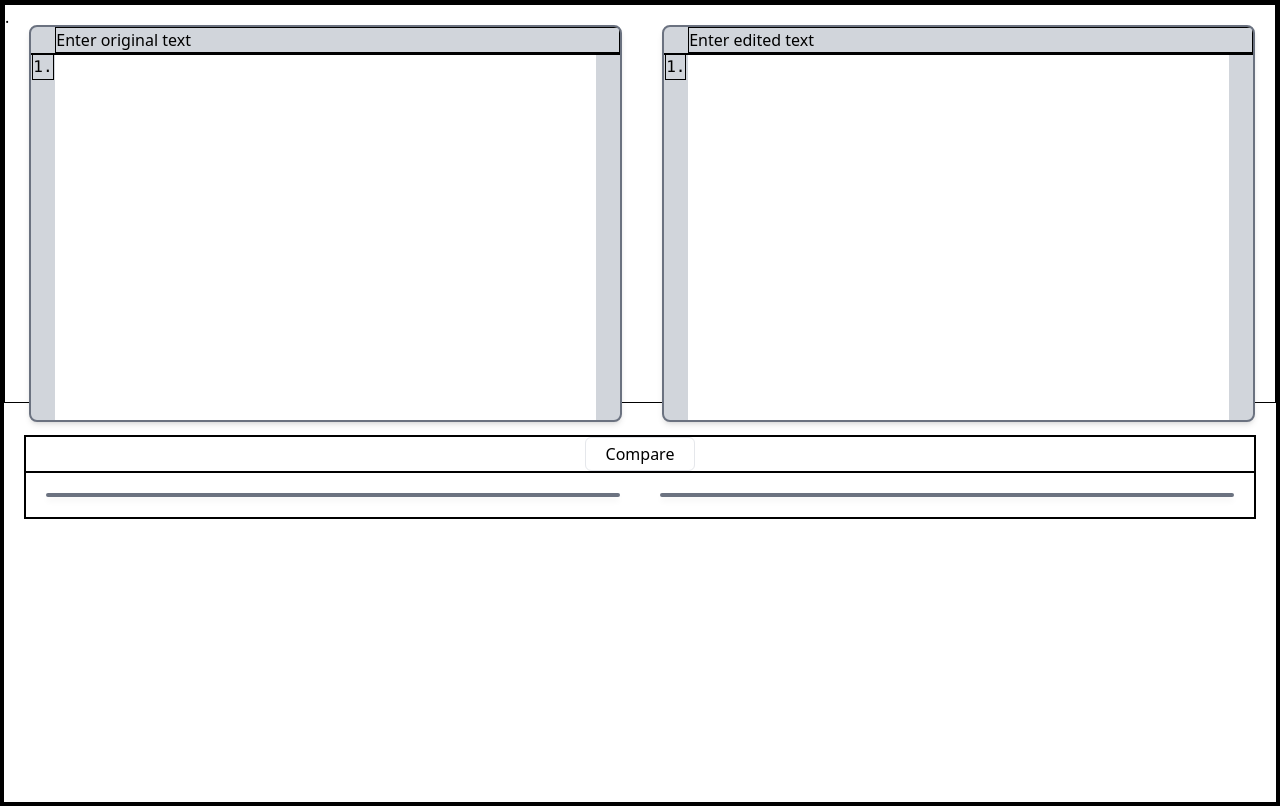
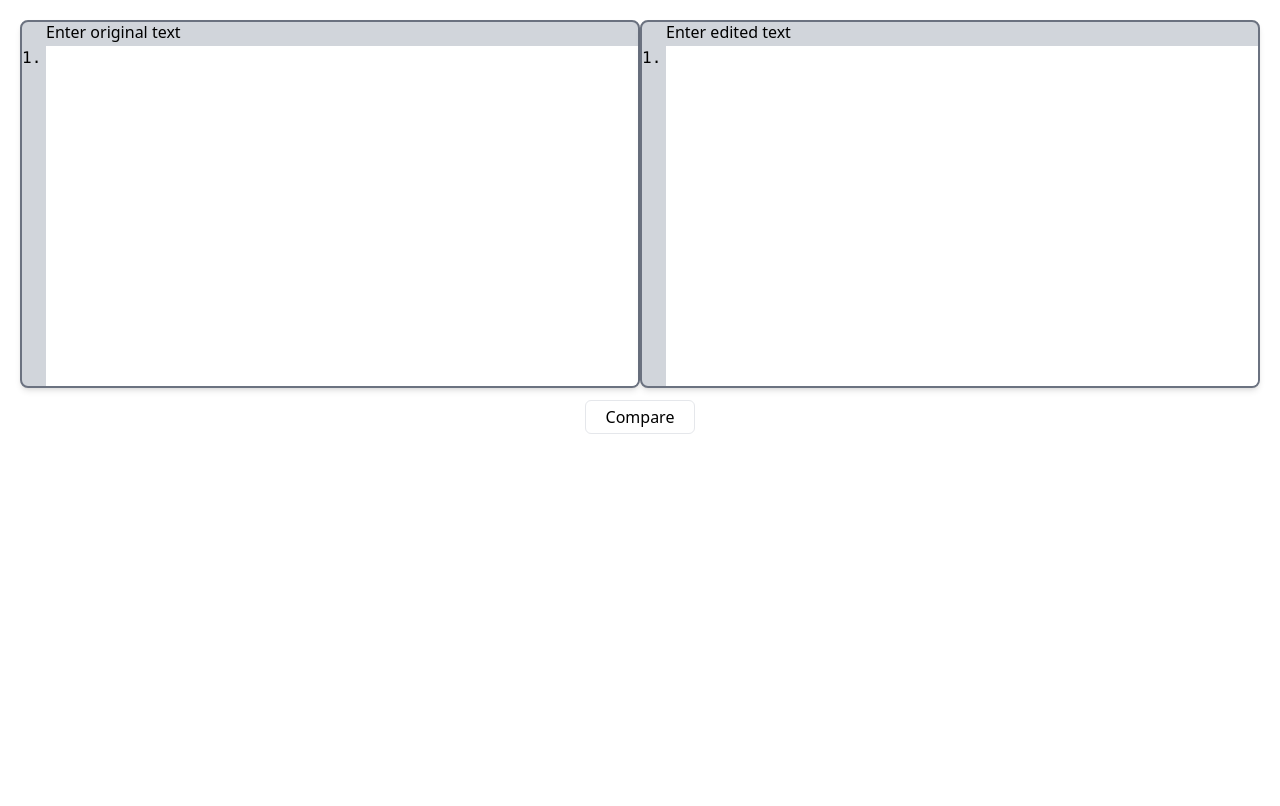
Before and after one commit to ottakist/diffChecker, a React (Vite) app: page / in a window 1280 px wide. Built offline with nearby package versions, Linux system fonts and the light colour scheme.

Commit message:
refactored

```diff
--- a/index.html
+++ b/index.html
@@ -2,9 +2,9 @@
 <html lang="en">
   <head>
     <meta charset="UTF-8" />
-    <link rel="icon" type="image/svg+xml" href="/vite.svg" />
+    <link rel="icon" type="image/svg+xml" href="/logo.avif" />
     <meta name="viewport" content="width=device-width, initial-scale=1.0" />
-    <title>Vite + React + TS</title>
+    <title>DiffChecker</title>
   </head>
   <body>
     <div id="root"></div>
--- a/src/App.tsx
+++ b/src/App.tsx
@@ -1,55 +1,66 @@
-import React, { useState, useRef, FC } from 'react';
+import React, { useState } from 'react';
 import Diff from './Diff';
+import TextArea from './components/TextArea';
+
 
 function App() {
   const [originalText, setOriginalText] = useState('');
   const [editedText, setEditedText] = useState('');
 
-  function numberRows(text: string) {
-    return text
-      .split('\n')
-      .map((text, index) => {
-        if (text.split('').length > 100) {
-          return `${index + 1}.\n `;
-        }
-        return `${index + 1}.`;
-      })
-      .join('\n');
+  function numberRows(text: string): JSX.Element[] {
+    const res: JSX.Element[] = [];
+    text.split('\n').map((text, index) => {
+      if(text.length>100){
+        <pre className=' text-base' key={index}>
+          " "
+        </pre>;
+      }
+      res.push(
+        <pre className=' text-base' key={index}>
+          {index + 1}.
+        </pre>
+      );
+    });
+
+    return res;
   }
+  const handleFileUpload = (e: React.ChangeEvent<HTMLInputElement>) => {
+    const file = e.target.files?.[0];
+    if (file) {
+      const reader = new FileReader();
+      reader.onload = (e) => {
+        let text = e.target?.result;
+        text?.toString().split('\n');
+        console.log(text);
+        setOriginalText(e.target?.result as string);
+
+      };
+      reader.readAsText(file);
+    }
+  };
   return (
     <main className='h-screen'>
-      <div className='flex h-1/2 mb-8'>
-        .{' '}
-        <div className='w-1/2 h-full mx-5 my-5 border-solid border-2 bg-gray-300 border-gray-500 shadow-md rounded-lg overflow-hidden flex flex-col'>
-          <label htmlFor='original' className='ml-6'>
-            Enter original text
-          </label>
-          <div className='relative top-0 '>
-            <pre className='absolute'>{numberRows(originalText)}</pre>
-          </div>
-          <textarea
-            className='flex-grow mx-6 resize-none  text-gray-800 bg-white border-0 dark:bg-gray-800 focus:ring-0 dark:text-white dark:placeholder-gray-400'
-            placeholder=' '
-            rows={100}
-            value={originalText}
-            onChange={(e) => setOriginalText(e.target.value)}
-          />
-        </div>
-        <div className='w-1/2 h-full mx-5 my-5 border-solid border-2 bg-gray-300 border-gray-500 shadow-md rounded-lg overflow-hidden flex flex-col'>
-          <label htmlFor='edited' className=' ml-6'>
-            Enter edited text
-          </label>
-          <div className='relative top-0 '>
-            <pre className='absolute'>{numberRows(editedText)}</pre>
-          </div>
-          <textarea
-            className='flex-grow mx-6 resize-none  text-gray-800 bg-white border-0 dark:bg-gray-800 focus:ring-0 dark:text-white dark:placeholder-gray-400'
-            placeholder=' '
-            value={editedText}
-            onChange={(e) => setEditedText(e.target.value)}
-          />
-        </div>
-      </div>
+      <section className='flex h-1/2 pb-8 px-5'>
+        <TextArea
+          name='original'
+          inputText={originalText}
+          setText={setOriginalText}
+          numberRows={numberRows}
+        />
+
+        <input
+          type='file'
+          id='fileInput'
+          className='absolute hidden'
+          onChange={handleFileUpload}
+        />
+        <TextArea
+          name='edited'
+          inputText={editedText}
+          setText={setEditedText}
+          numberRows={numberRows}
+        />
+      </section>
       <Diff
         leftText={originalText}
         rightText={editedText}
--- a/src/Diff.tsx
+++ b/src/Diff.tsx
@@ -3,10 +3,10 @@ import React, { useState } from 'react';
 interface DiffProps {
   leftText: string;
   rightText: string;
-  numberRows(text:string): string
+  numberRows(text: string): JSX.Element[];
 }
 
-const Diff: React.FC<DiffProps> = ({ leftText, rightText,numberRows }) => {
+const Diff: React.FC<DiffProps> = ({ leftText, rightText, numberRows }) => {
   const [leftLines, setLeftLines] = useState<string[]>([]);
   const [rightLines, setRightLines] = useState<string[]>([]);
 
@@ -24,36 +24,36 @@ const Diff: React.FC<DiffProps> = ({ leftText, rightText,numberRows }) => {
         if (line1 !== line2) {
           res.push(
             <span key={i} className='bg-red-300'>
-              <span className=' select-none'>{i}.</span> {`${line1}\n`}
+              <span className=' select-none'>{i + 1}. </span> {` ${line1}`}
             </span>
           );
           res2.push(
             <span key={i} className='bg-green-300'>
-              <span className=' select-none'>{i}.</span> {`${line2}\n`}
+              <span className=' select-none'>{i + 1}. </span> {` ${line2}`}
             </span>
           );
         } else {
           res.push(
             <span key={i}>
-              <span className=' select-none'>{i}.</span> {`${line1}\n`}
+              <span className=' select-none'>{i + 1}. </span> {` ${line1}`}
             </span>
           );
           res2.push(
             <span key={i}>
-              <span className=' select-none'>{i}.</span> {`${line2}\n`}
+              <span className=' select-none'>{i + 1}. </span> {` ${line2}`}
             </span>
           );
         }
       } else if (lines1.length > i) {
         res.push(
-          <span key={i} className=' bg-green-300'>
-            <span className=' select-none'>{i}.</span> {`${line1}\n`}
+          <span key={i} className=''>
+            <span className=' select-none'>{i + 1}. </span> {` ${line1}`}
           </span>
         );
       } else {
         res2.push(
           <span key={i} className='bg-green-300'>
-            <span className=' select-none'>{i}.</span> {`${line2}\n`}
+            <span className=' select-none'>{i + 1}. </span> {` ${line2}`}
           </span>
         );
       }
@@ -70,7 +70,7 @@ const Diff: React.FC<DiffProps> = ({ leftText, rightText,numberRows }) => {
   };
 
   return (
-    <div className='flex flex-col mx-5'>
+    <div className='flex h-1/2 flex-col'>
       <div className='text-center'>
         <button
           className='bg-white border-solid border-[1.8px] border-gray-200 rounded-md px-5 py-1 hover:bg-gray-200'
@@ -79,14 +79,16 @@ const Diff: React.FC<DiffProps> = ({ leftText, rightText,numberRows }) => {
           Compare
         </button>
       </div>
-      <div className='flex flex-row '>
-        <div className='w-1/2 h-full mx-5 my-5 border-solid border-2 bg-gray-300 border-gray-500 shadow-md rounded-lg overflow-hidden flex flex-col text-left'>
-          {diff(leftLines, rightLines)[0]}
+      {(leftLines.length > 1 || rightLines.length > 1) && (
+        <div className='flex h-[90%]  flex-row '>
+          <div className='w-1/2  overflow-y-auto ml-5 my-5 border-solid border-2 bg-gray-300 border-gray-500 shadow-md rounded-lg  flex flex-col text-left'>
+            {diff(leftLines, rightLines)[0]}
+          </div>
+          <div className='w-1/2 overflow-y-auto mr-5 my-5 border-solid border-2 bg-gray-300 border-gray-500 shadow-md rounded-lg flex flex-col text-left'>
+            {diff(leftLines, rightLines)[1]}
+          </div>
         </div>
-        <div className='w-1/2 h-1/4 mx-5 my-5 border-solid border-2 bg-gray-300 border-gray-500 shadow-md rounded-lg overflow-hidden flex flex-col text-left'>
-          {diff(leftLines, rightLines)[1]}
-        </div>
-      </div>
+      )}
     </div>
   );
 };
--- /dev/null
+++ b/src/components/TextArea.tsx
@@ -0,0 +1,43 @@
+import { useRef } from 'react';
+
+interface Props {
+  inputText: string;
+  name: string;
+  numberRows(text: string): JSX.Element[];
+  setText: (value: string) => void;
+}
+
+const Textarea: React.FC<Props> = ({
+  inputText,
+  setText,
+  numberRows,
+  name,
+}) => {
+  const show = useRef<boolean>(true);
+  return (
+    <div className='w-1/2 h-full  my-5 pt-6 border-solid border-2 bg-gray-300 border-gray-500 shadow-md rounded-lg overflow-y-auto  inline-flex'>
+      {show.current && (
+        <label htmlFor='original' className=' absolute top-5 ml-6'>
+          Enter {name} text
+        </label>
+      )}
+      <div id='line-numbers' className=' min-w-[24px]   w-auto'>
+        {numberRows(inputText)}
+      </div>
+      <textarea
+        className='flex-grow h-full  overflow-y-auto  resize-none text-base text-gray-800 bg-white border-0 dark:bg-gray-800 focus:ring-0 dark:text-white dark:placeholder-gray-400'
+        value={inputText}
+        onChange={(e) => {
+          setText(e.target.value);
+          e.target.style.height = 'auto';
+          e.target.style.height = e.target.scrollHeight + 'px';
+
+          if (e.target.scrollHeight > 416) {
+            show.current = false;
+          }
+        }}
+      />
+    </div>
+  );
+};
+export default Textarea;
--- a/src/index.css
+++ b/src/index.css
@@ -1,7 +1,15 @@
 @tailwind base;
 @tailwind components;
 @tailwind utilities;
-* { border: 1px solid black; }
-span{
- min-height: 26px;
+span {
+  min-height: 26px;
 }
+/* #line-numbers pre {
+  counter-increment: linenumber;
+} */
+#line-numbers pre::before {
+  counter-increment: linenumber;
+  /* content: counter(linenumber); */
+  display: block;
+  color: #506882;
+}
```
Also changed, not shown: public/logo.avif (added).
